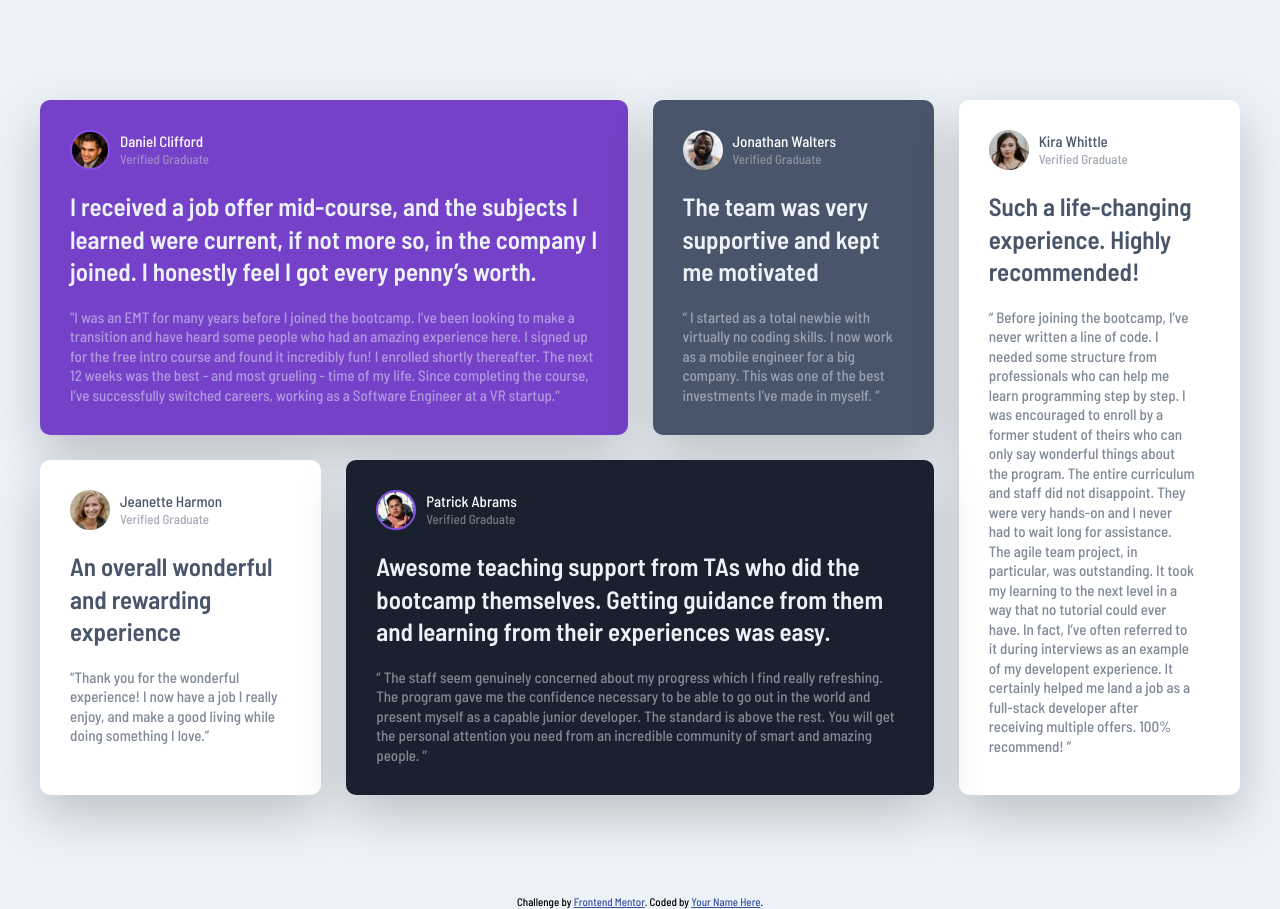
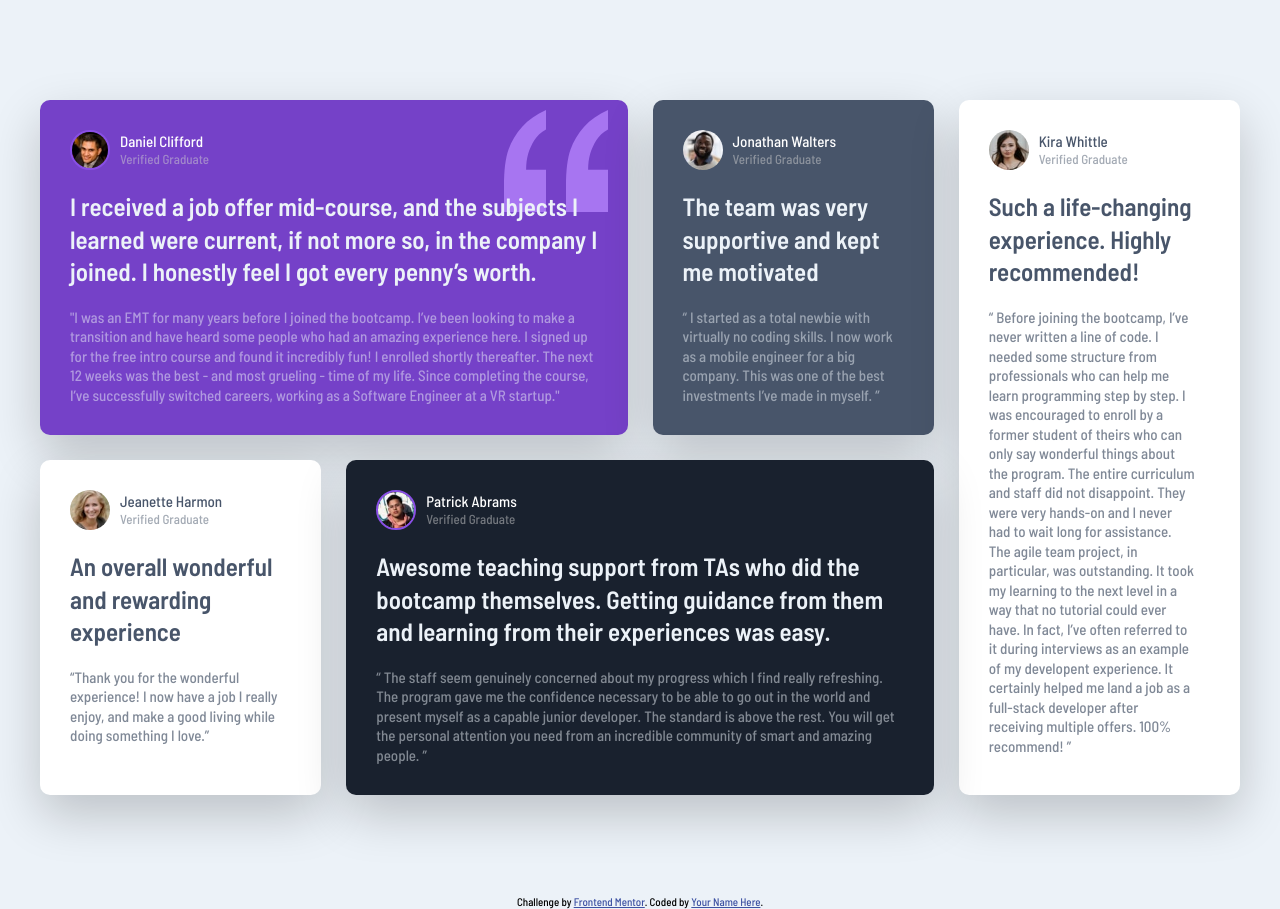
Before and after one commit to iosebkhe/testimonial-grid, a plain HTML site: page index.html in a window 1280 px wide. Drawn offline with Linux system fonts and the light colour scheme.

Commit message:
Update style.css

```diff
--- a/style.css
+++ b/style.css
@@ -118,7 +118,7 @@ body {
 }
 
 .quotation::after {
-  content: url(images/bg-pattern-quotation.svg);
+  content: url(bg-pattern-quotation.svg);
   background-repeat: no-repeat;
   display: block;
   position: absolute;
```
